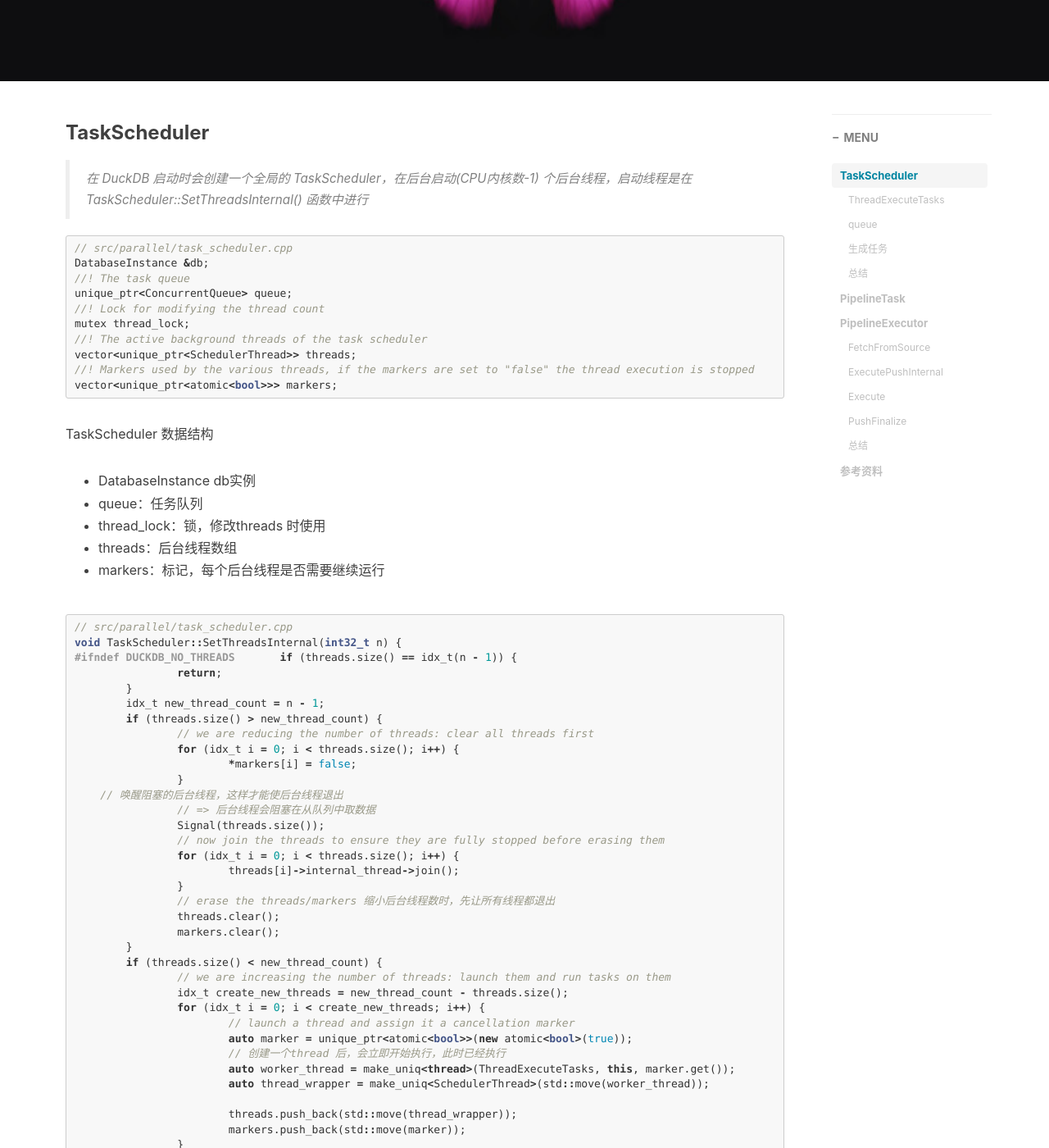
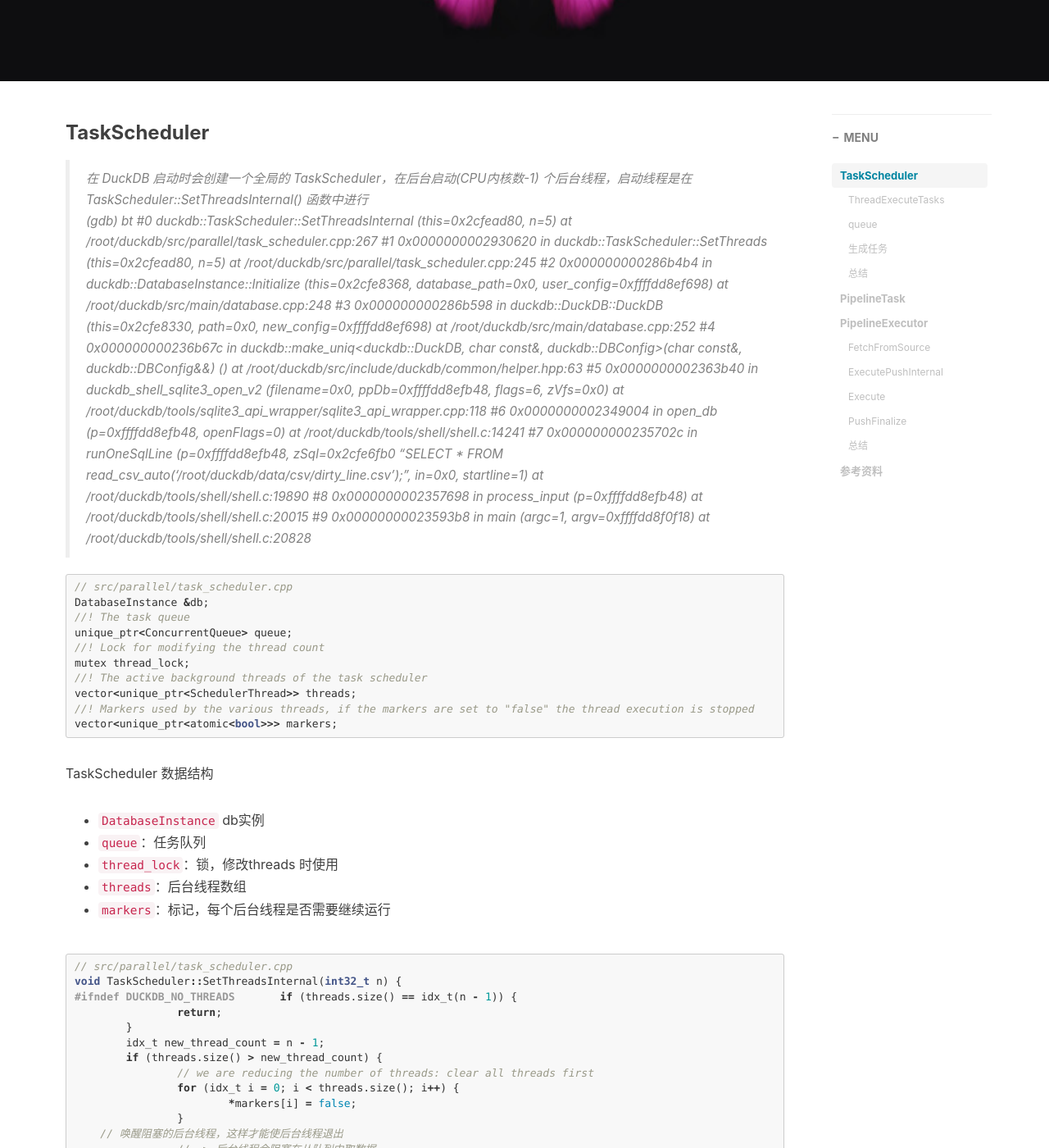
Before and after one commit to vendanner/vendanner.github.io, a Jekyll site: the page built from _posts/2023-06-02-Duckdb：TaskScheduler.md, in a window 1280 px wide and 1400 px high, scrolled down 358 px. Shown: the whole window at 82% size. Built offline with Jekyll 4.4.1, drawn with Linux system fonts in a browser that asks for light colours; nearby versions of some CDN libraries; comment, search, counter and statistics services are not loaded; some of the changed text lies outside the part shown.

Commit message:
Update 2023-06-02-Duckdb：TaskScheduler.md

````diff
--- a/_posts/2023-06-02-Duckdb：TaskScheduler.md
+++ b/_posts/2023-06-02-Duckdb：TaskScheduler.md
@@ -14,6 +14,24 @@
 ### TaskScheduler
 
 > 在 DuckDB 启动时会创建一个全局的 TaskScheduler，在后台启动(CPU内核数-1) 个后台线程，启动线程是在 TaskScheduler::SetThreadsInternal() 函数中进行
+>
+> (gdb) bt
+> #0  duckdb::TaskScheduler::SetThreadsInternal (this=0x2cfead80, n=5) at /root/duckdb/src/parallel/task_scheduler.cpp:267
+> #1  0x0000000002930620 in duckdb::TaskScheduler::SetThreads (this=0x2cfead80, n=5) at /root/duckdb/src/parallel/task_scheduler.cpp:245
+> #2  0x000000000286b4b4 in duckdb::DatabaseInstance::Initialize (this=0x2cfe8368, database_path=0x0, user_config=0xffffdd8ef698)
+>     at /root/duckdb/src/main/database.cpp:248
+> #3  0x000000000286b598 in duckdb::DuckDB::DuckDB (this=0x2cfe8330, path=0x0, new_config=0xffffdd8ef698)
+>     at /root/duckdb/src/main/database.cpp:252
+> #4  0x000000000236b67c in duckdb::make_uniq<duckdb::DuckDB, char const*&, duckdb::DBConfig*>(char const*&, duckdb::DBConfig*&&) ()
+>     at /root/duckdb/src/include/duckdb/common/helper.hpp:63
+> #5  0x0000000002363b40 in duckdb_shell_sqlite3_open_v2 (filename=0x0, ppDb=0xffffdd8efb48, flags=6, zVfs=0x0)
+>     at /root/duckdb/tools/sqlite3_api_wrapper/sqlite3_api_wrapper.cpp:118
+> #6  0x0000000002349004 in open_db (p=0xffffdd8efb48, openFlags=0) at /root/duckdb/tools/shell/shell.c:14241
+> #7  0x000000000235702c in runOneSqlLine (p=0xffffdd8efb48,
+>     zSql=0x2cfe6fb0 "SELECT * FROM read_csv_auto('/root/duckdb/data/csv/dirty_line.csv');", in=0x0, startline=1)
+>     at /root/duckdb/tools/shell/shell.c:19890
+> #8  0x0000000002357698 in process_input (p=0xffffdd8efb48) at /root/duckdb/tools/shell/shell.c:20015
+> #9  0x00000000023593b8 in main (argc=1, argv=0xffffdd8f0f18) at /root/duckdb/tools/shell/shell.c:20828
 
 ```c++
 // src/parallel/task_scheduler.cpp
@@ -30,11 +48,11 @@
 
 TaskScheduler 数据结构
 
-- DatabaseInstance db实例
-- queue：任务队列
-- thread_lock：锁，修改threads 时使用
-- threads：后台线程数组
-- markers：标记，每个后台线程是否需要继续运行
+- `DatabaseInstance` db实例
+- `queue`：任务队列
+- `thread_lock`：锁，修改threads 时使用
+- `threads`：后台线程数组
+- `markers`：标记，每个后台线程是否需要继续运行
 
 ```c++
 // src/parallel/task_scheduler.cpp
@@ -117,7 +135,7 @@
 	}
 ```
 
-从`queue` 获取任务**Execute**，只要(*marker) 不为false 就一直执行。
+从`queue` 获取任务**Execute**，只要(*marker) 不为`false` 就会一直执行。
 
 #### queue
 
@@ -180,17 +198,18 @@
 }
 ```
 
-`event` 会产生task，并将task 插入queue，此时后台线程会被唤醒并取出任务执行
+`event` 会产生task，并将task 插入`queue`，此时后台线程会**被唤醒**来取任务执行
 
 #### 总结
 
-- TaskScheduler 开启(CPU内核数-1) 个后台线程，每个后台线程的任务都是从`queue` 取任务执行
+- TaskScheduler 开启(CPU内核数-1) 个后台线程，每个后台线程都是从`queue` 取任务执行
 - 后台线程在取任务时，会先阻塞，当`queue` 插入任务时，会唤醒某个线程
-- `event` schedule 函数会生成task(最常见的是**PipelineTask**)，插入到`queue`
+- `event` schedule 函数生成task(最常见的是**PipelineTask**)，插入到`queue`
   - 一个Pipeline 会生成**并发数**个任务
-  - Pipeline 是并行在执行
+  - Pipeline 并行在执行
 - 只要进入 `queue` 的任务是会并行的执行，很多后台线程抢着执行 => 任务是有依赖关系的，怎么解决？
   - 任务的依赖关系，是依赖于`event` ，每个Pipeline 会生成对应的event ，Pipeline 之间的依赖关系也会被附加到 `event` 之间(看上篇文章)
+  - 当依赖关系的event 未执行结束，当前event 不会产生 task
 
 ![](https://vendanner.github.io/img/duckdb/TaskScheduler.png)
 
@@ -255,9 +274,9 @@
 bool done_flushing = false;
 //! The operators that are not yet finished executing and have data remaining
 //! If the stack of in_process_operators is empty, we fetch from the source instead
-	stack<idx_t> in_process_operators;
+stack<idx_t> in_process_operators;
 //! Flushing of intermediate operators has started
-	bool started_flushing = false;
+bool started_flushing = false;
 
 PipelineExecuteResult PipelineExecutor::Execute() {
 	return Execute(NumericLimits<idx_t>::Maximum()); // uint64_t 最大值
@@ -567,12 +586,12 @@
 数据处理完成流程：Source -> Operator -> Sink
 
 - `Execute`：从 `source` 获取数据 `Inputdata`，给 `ExecutePushInternal` 消费
-  - 收到 ExecutePushInternal 返回 NEED_MORE_INPUT：
+  - 收到 ExecutePushInternal 返回 `NEED_MORE_INPUT`：
     - 若 `source` 数据都已获取且已输出：退出，当前`Pipeline` 执行完毕
     - 若 `source` 数据都已获取但存在`in_process_operators`：当前`Inputdata` 给`ExecutePushInternal`
     - 若 `source` 还有数据，继续 getdata，给 `ExecutePushInternal`
   - 收到 `ExecutePushInternal` 返回 `FINISHED`：退出，当前Pipeline 执行结束
-  - `ExecutePushInternal`：将 `Inputdata 给Operator` 消费，结果继续给`Sink`消费
+  - `ExecutePushInternal`：将 `Inputdata` 给`Operator` 消费，结果继续给`Sink`消费
     - 收到 Execute 返回 `NEED_MORE_INPUT`：等sink 消费后，向上层返回`NEED_MORE_INPUT`，需要继续输入新的 Inputdata
     - 收到 Execute 返回 `FINISHED`：返回FINISHED 表示直接**结束**
     - 收到 Execute 返回 `HAVE_MORE_OUTPUT`：表示Execute 要再消费一次当前 Inputdata，继续Execute(Inputdata)
````
Also changed, not shown: other parts of _posts/2023-06-02-Duckdb：TaskScheduler.md (+10 -10 lines).
